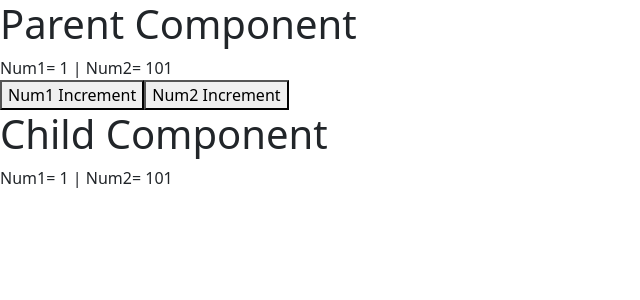
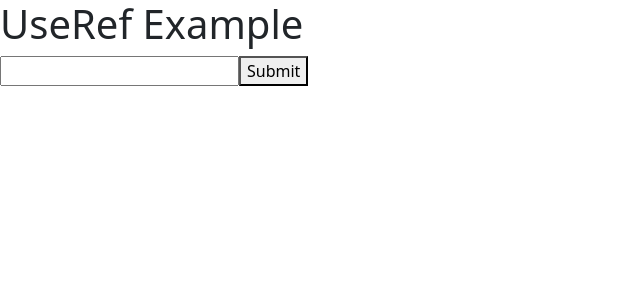
Before and after one commit to 2249abhi/react, a React (Create React App) app in the folder first/: page / in a window 1280 px wide. Shown: the top 300 px of the page, without its empty margins (0-640 px from the left). Built offline with nearby package versions, Linux system fonts and the light colour scheme.

Commit message:
added useRef Example

```diff
--- /dev/null
+++ b/first/src/FunctionalComponent/HooksExample/UseRefExample.jsx
@@ -0,0 +1,19 @@
+// import React, { useState } from 'react'
+import React, { useRef } from 'react'
+
+//usestate will rerender component each time when we fill input to render only one time we useref
+export default function UseRefExample() {
+    // let [name, setName] = useState("")
+    let name = useRef("")
+    console.log('component render');
+
+  return (
+    <>
+    <h1>UseRef Example</h1>
+    <input type="text" name="name" onChange={(e)=>name.current = e.target.value} id="name" />
+    <button onClick={()=>alert(`Hello ${name.current}`)}>Submit</button>
+    {/* <input type="text" name="name" onChange={(e)=>setName(e.target.value)} id="name" />
+    <button onClick={()=>alert(`Hello ${name}`)}>Submit</button> */}
+    </>
+  )
+}
--- a/first/src/index.js
+++ b/first/src/index.js
@@ -1,6 +1,7 @@
 import React from "react"
 import ReactDom from "react-dom/client"
-import Parent from "./FunctionalComponent/HooksExample/UseCallbackExample/Parent"
+import UseRefExample from "./FunctionalComponent/HooksExample/UseRefExample"
+//import Parent from "./FunctionalComponent/HooksExample/UseCallbackExample/Parent"
 //import UseMemoHookExample from "./FunctionalComponent/HooksExample/UseMemoHookExample"
 //import UseEffectHookExample from "./FunctionalComponent/HooksExample/UseEffectHookExample"
 
@@ -12,7 +13,8 @@ root.render(
     <>
    {/* <UseEffectHookExample /> */}
    {/* <UseMemoHookExample /> */}
-   <Parent/>
+   {/* <Parent/> */}
+   <UseRefExample/>
     </>
 )
 
```
